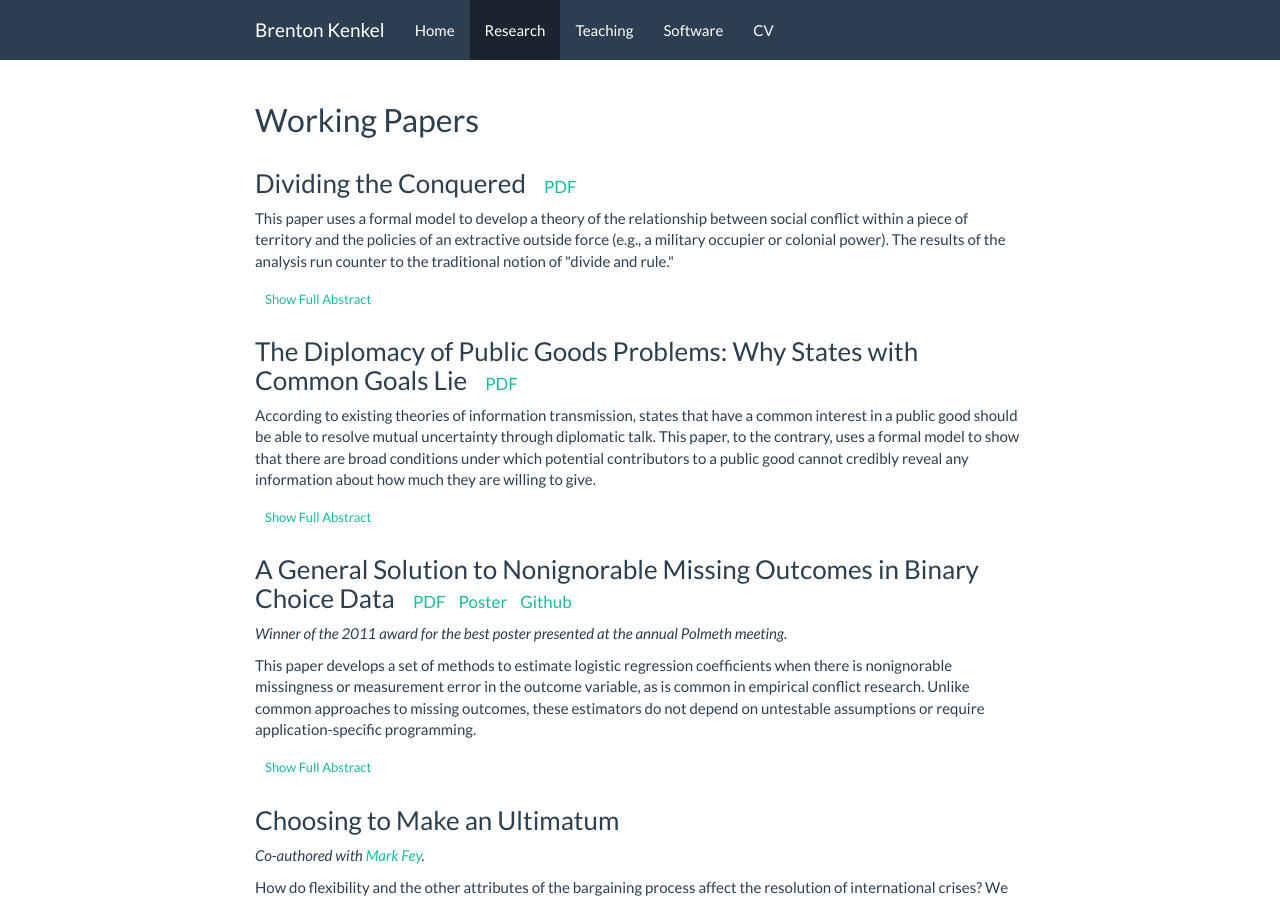
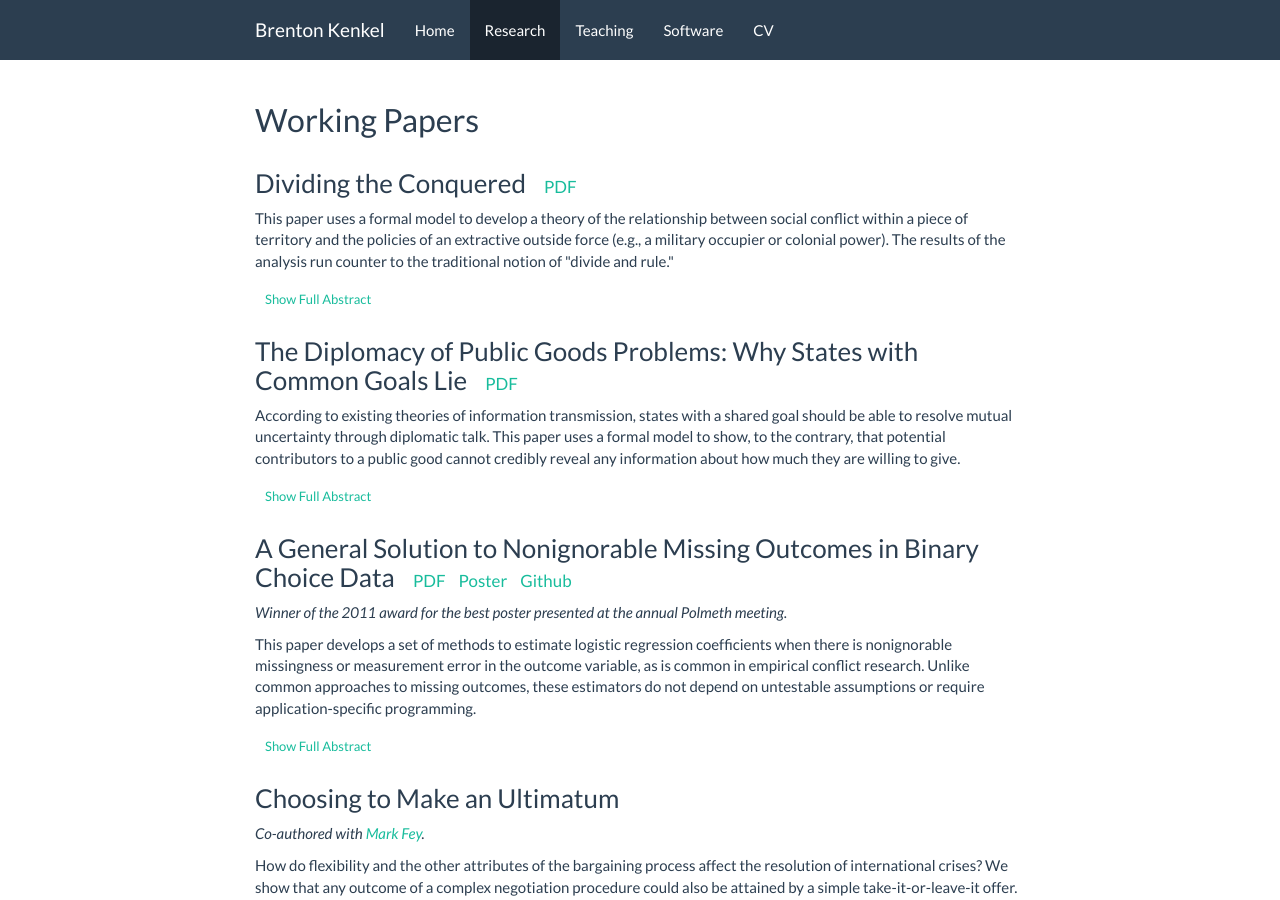
Before and after one commit to brentonk/old-website, a Jekyll site: the page built from research.md, in a window 1280 px wide and 900 px high. Built offline with Jekyll 4.4.1, drawn with Linux system fonts in a browser that asks for light colours; nearby versions of some CDN libraries; some of the changed lines change nothing that is shown.

Commit message:
Update public goods paper

```diff
--- a/_data/working-papers.yml
+++ b/_data/working-papers.yml
@@ -34,26 +34,23 @@
     - name: PDF
       url: data/allies.pdf
   abstract-short: >-
-    According to existing theories of information transmission, states that
-    have a common interest in a public good should be able to resolve mutual
-    uncertainty through diplomatic talk.  This paper, to the contrary, uses a
-    formal model to show that there are broad conditions under which potential
-    contributors to a public good cannot credibly reveal any information about
-    how much they are willing to give.
+    According to existing theories of information transmission, states with a
+    shared goal should be able to resolve mutual uncertainty through
+    diplomatic talk. This paper uses a formal model to show, to the contrary,
+    that potential contributors to a public good cannot credibly reveal any
+    information about how much they are willing to give.
   abstract-long: >-
-    Uncertainty is pervasive in international public goods problems.
-    Potential contributors to jointly beneficial projects often lack crucial
-    information, such as how much the other participants are willing to
-    contribute.  According to existing theories of information transmission,
-    states that have a common interest in a public good should be able to
-    resolve mutual uncertainty through diplomatic talk.  This paper, to the
-    contrary, uses a formal model to show that there are broad conditions
-    under which potential contributors to a public good cannot credibly reveal
-    any information about how much they are willing to give.  If a country
-    reveals that it is highly willing to give, then other contributors will
-    reduce their own contributions, knowing they can free-ride on its efforts.
-    Therefore, states have an incentive to feign unwillingness so as to
-    prevent their partners from free-riding.  These findings illustrate why
+    Uncertainty is pervasive in international public goods problems. States
+    may know they have a goal in common yet be unsure how much each other is
+    willing to give to the project. According to existing theories of
+    information transmission, states with a shared goal should be able to
+    resolve mutual uncertainty through diplomatic talk. This paper uses a
+    formal model to show, to the contrary, that potential contributors to a
+    public good cannot credibly reveal any information about how much they
+    are willing to give. States have an incentive to understate their own
+    willingness so as to sway their partners to take up more of the
+    burden. However, communication about private information other than a
+    state's willingness to give may be possible. The findings illustrate why
     common interest, while necessary, is not a sufficient condition for
     political actors to reveal private information through cheap talk.
 
```
Also changed, not shown: 1 other file.
